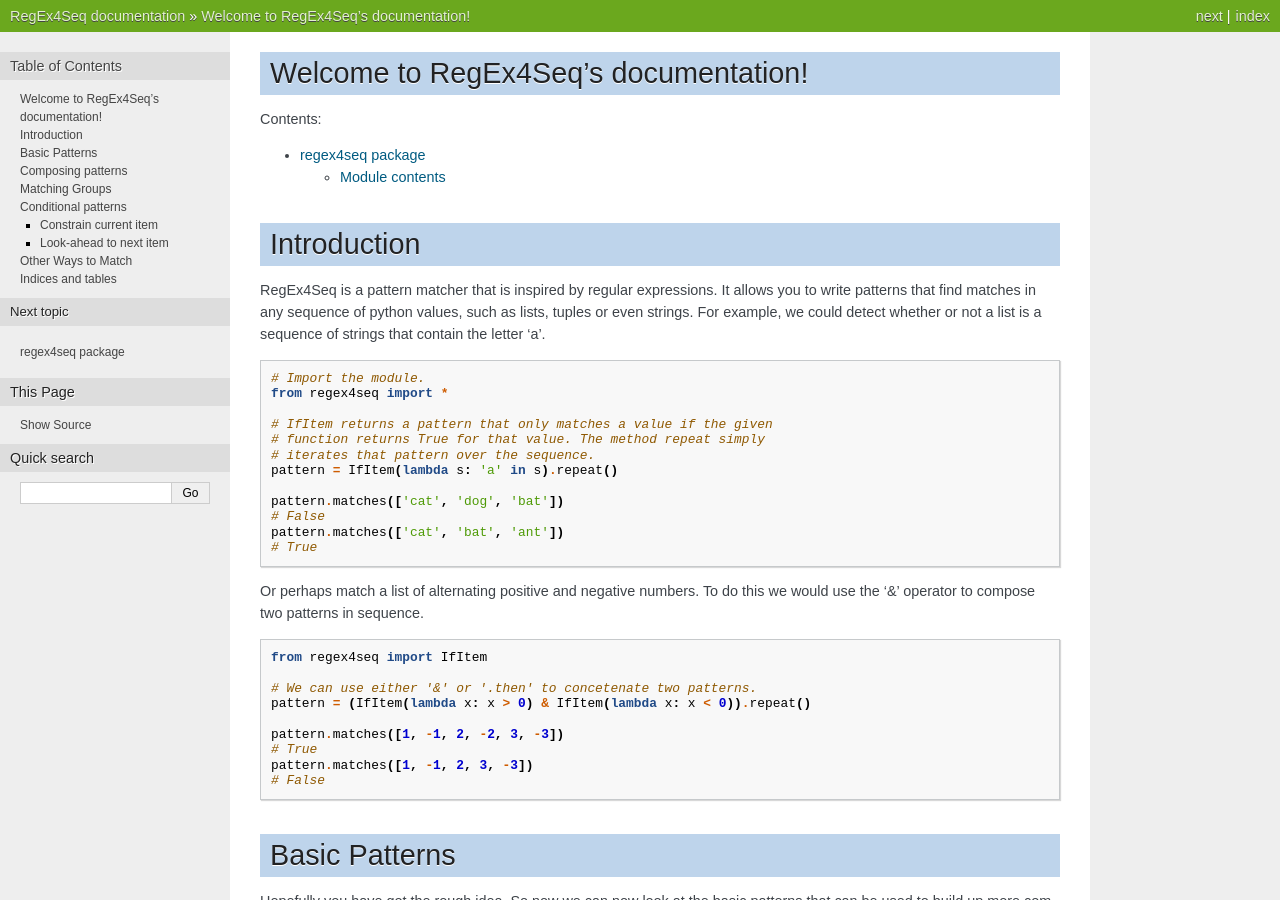
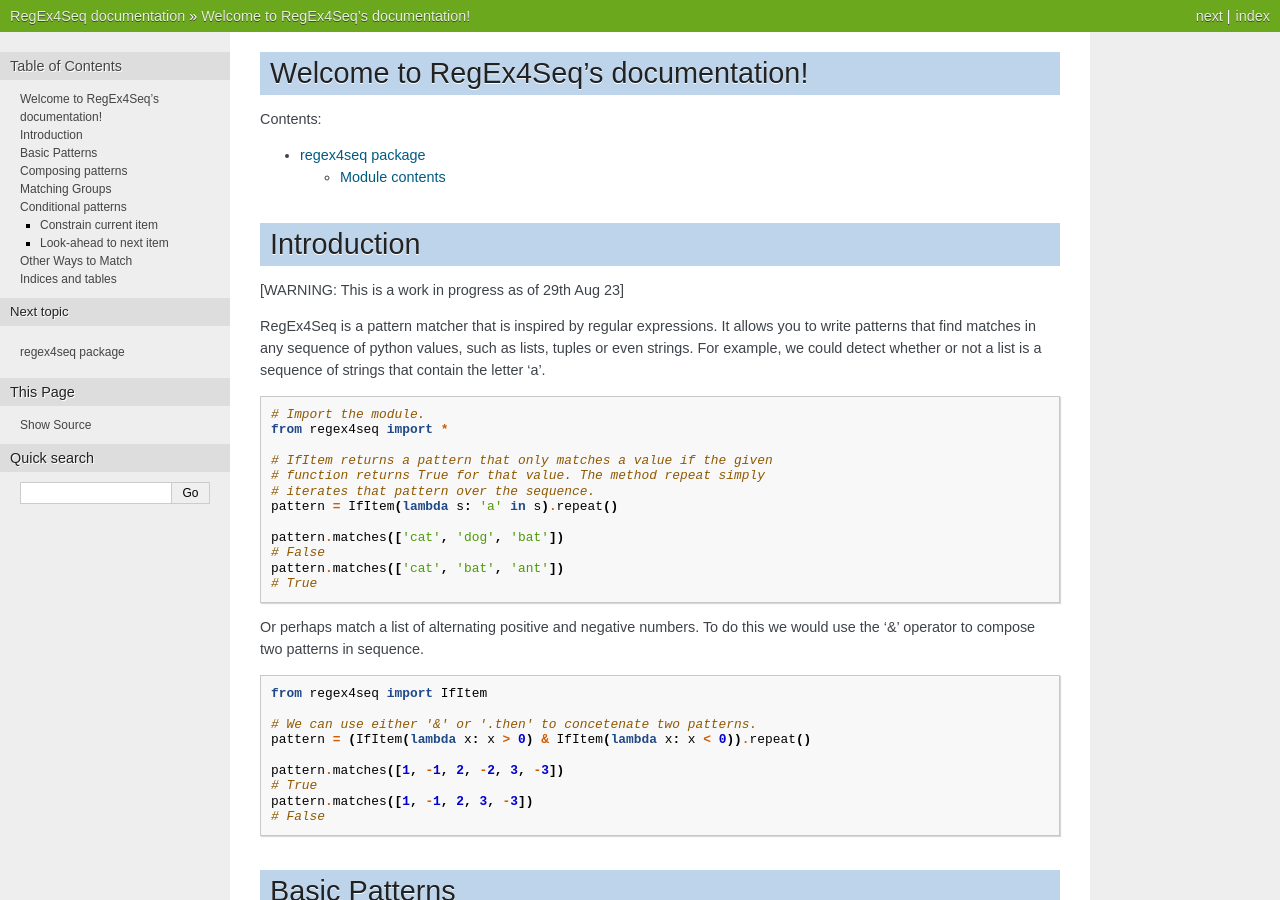
Before and after one commit to sfkleach/regex4seq, a Sphinx documentation site: the page built from docs/index.rst, in a window 1280 px wide and 900 px high. Built offline with Sphinx 7.4.7, drawn with Linux system fonts in a browser that asks for light colours.

Commit message:
Insert warning message that this is work in progress into RTD

```diff
--- a/docs/index.rst
+++ b/docs/index.rst
@@ -14,6 +14,8 @@ Welcome to RegEx4Seq's documentation!
 
 Introduction
 ============
+
+[WARNING: This is a work in progress as of 29th Aug 23]
 
 RegEx4Seq is a pattern matcher that is inspired by regular expressions. It
 allows you to write patterns that find matches in any sequence of python
```
